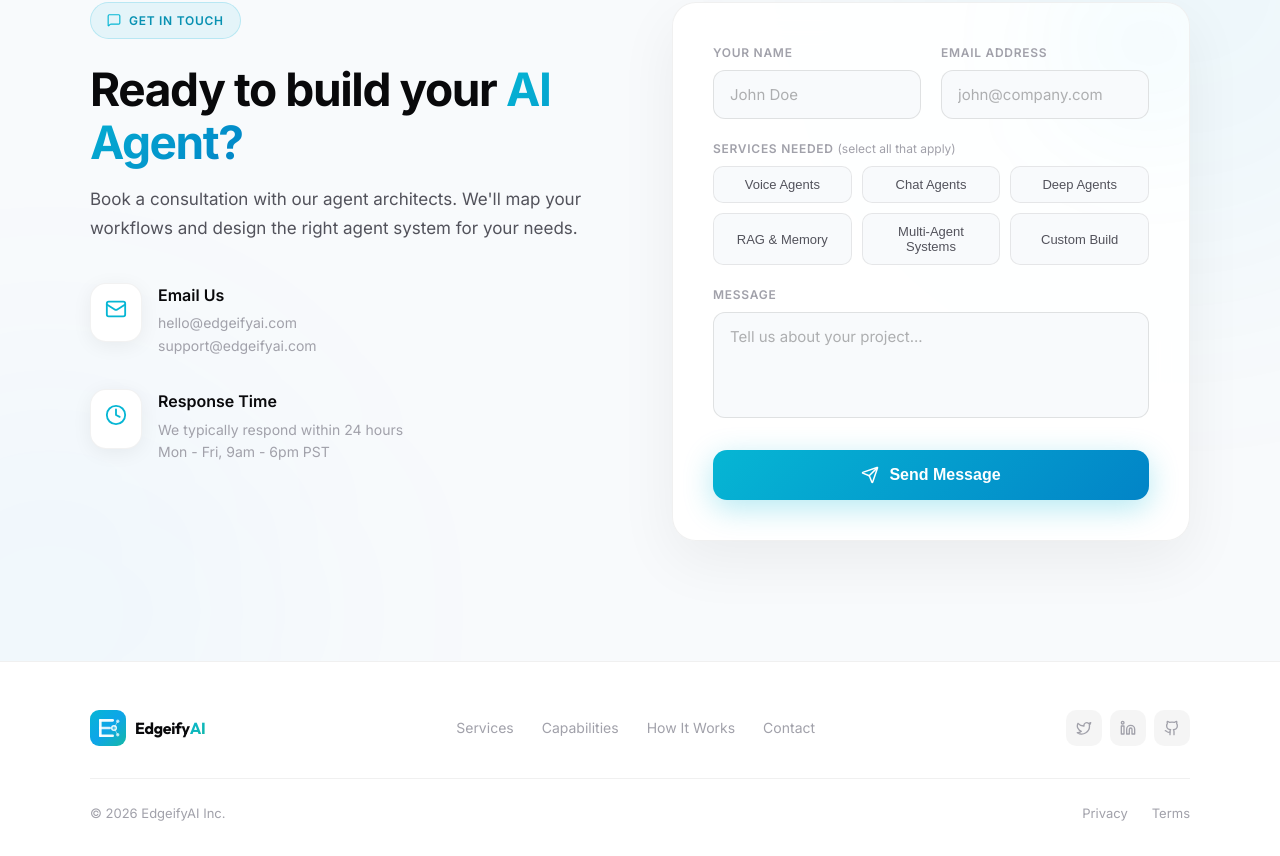
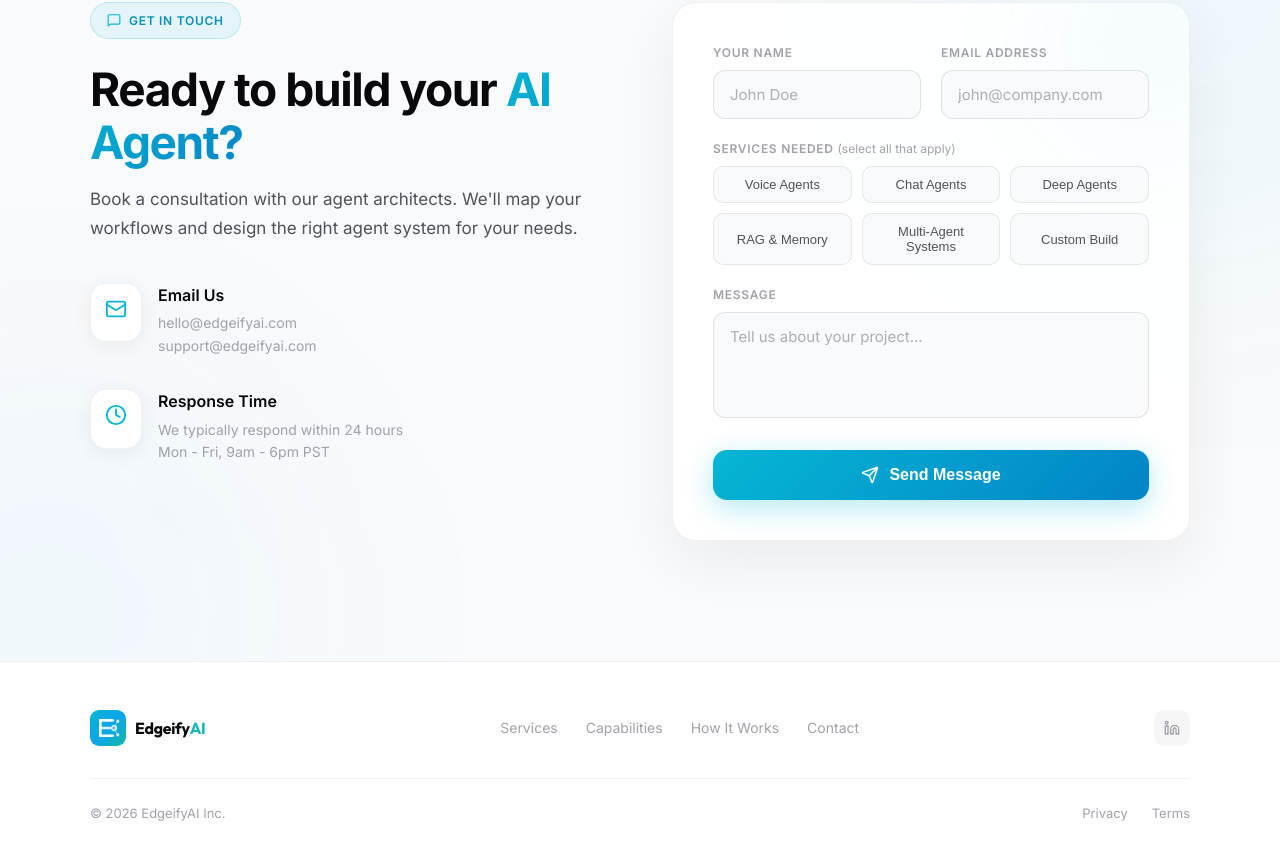
Before and after one commit to siwaht/edgifyai, a React (Vite) app: page / in a window 1280 px wide. Shown: the part 5188-6044 px from the top of the page. Built offline with nearby package versions, Linux system fonts and the light colour scheme; no server answers.

Commit message:
linkedin

```diff
--- a/src/components/Footer.jsx
+++ b/src/components/Footer.jsx
@@ -1,13 +1,11 @@
 import { useState } from 'react';
-import { Twitter, Linkedin, Github } from 'lucide-react';
+import { Linkedin } from 'lucide-react';
 import { useTheme } from '../context/ThemeContext';
 import LegalModal from './LegalModal';
 import Logo from './Logo';
 
 const SOCIAL_LINKS = [
-  { icon: Twitter, label: 'Twitter', href: '#' },
-  { icon: Linkedin, label: 'LinkedIn', href: '#' },
-  { icon: Github, label: 'GitHub', href: '#' },
+  { icon: Linkedin, label: 'LinkedIn', href: 'https://www.linkedin.com/company/edgeifyai' },
 ];
 
 const NAV_LINKS = [
@@ -53,7 +51,7 @@ const Footer = () => {
 
           <div style={{ display: 'flex', gap: 8 }}>
             {SOCIAL_LINKS.map(({ icon: Icon, label, href }) => (
-              <a key={label} href={href} aria-label={label}
+              <a key={label} href={href} aria-label={label} target="_blank" rel="noopener noreferrer"
                 style={{
                   display: 'flex', alignItems: 'center', justifyContent: 'center',
                   width: 36, height: 36, borderRadius: 10,
```
